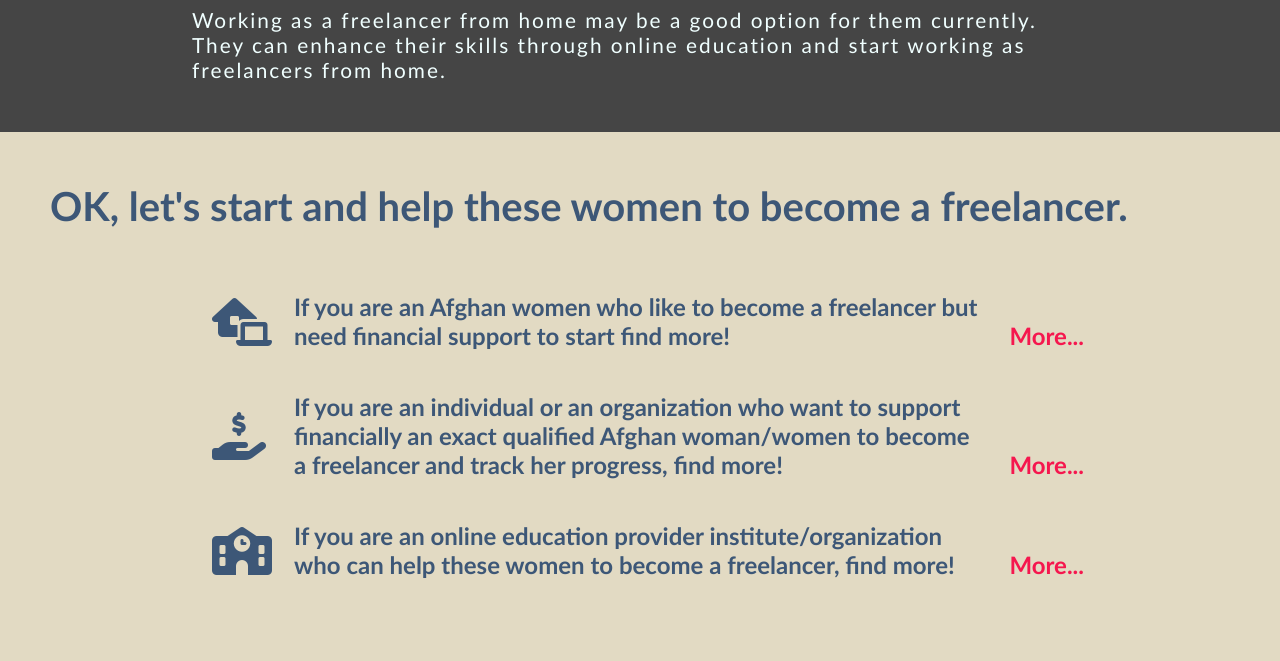
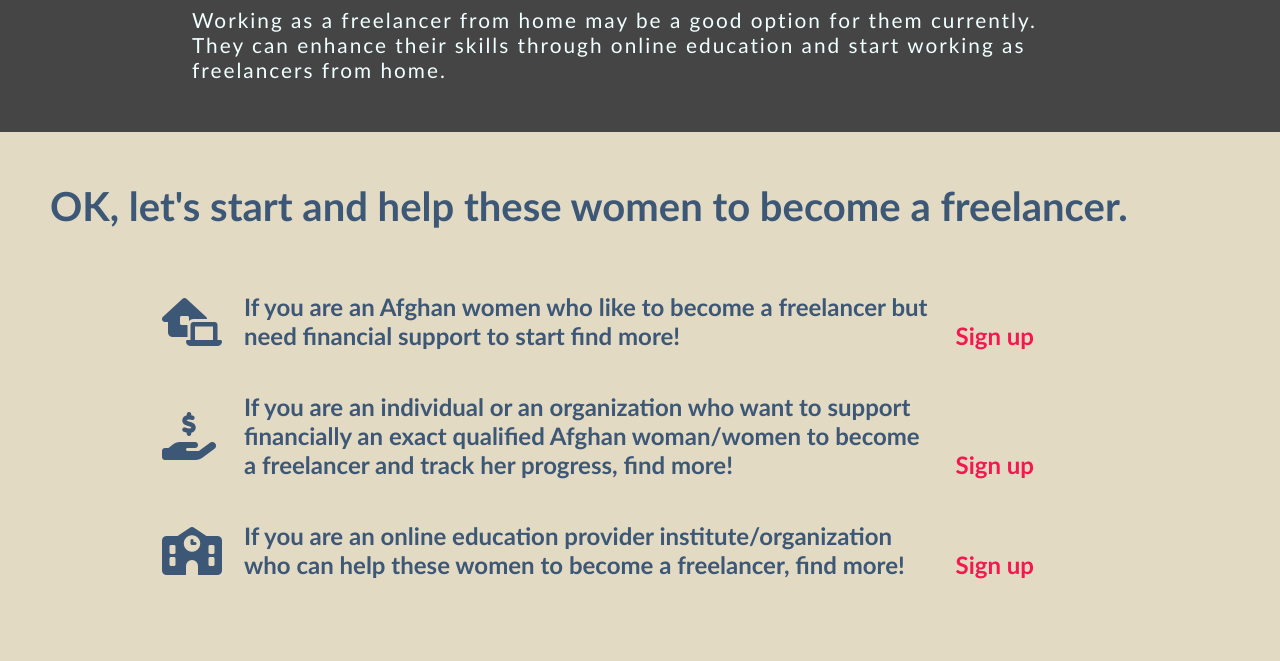
Before and after one commit to Code-Institute-Submissions/first-project-21, a plain HTML site: page index.html in a window 1280 px wide. Shown: the part 1934-2595 px from the top of the page. Drawn offline with Linux system fonts and the light colour scheme.

```diff
--- a/assets/css/style.css
+++ b/assets/css/style.css
@@ -317,7 +317,7 @@
 #starting table {
     width: 70%;
     color: #3d5777;
-    margin-left: 200px;
+    margin-left: 150px;
     font-size: 150%;
     font-weight: 700;
 
@@ -333,6 +333,7 @@
 #Starting-td {
     color: #F5174e;
     vertical-align: bottom;
+    white-space: nowrap;
 }
 
 /* media query for statistics from 1120 screen size */
--- a/index.html
+++ b/index.html
@@ -86,18 +86,18 @@
             <tr>
                 <td><i class="fa-solid fa-house-laptop fa-2xl"></i></td>
                 <td>If you are an Afghan women who like to become a freelancer but need financial support to start find more!</td>
-                <td id="Starting-td">More...</td>
+                <td id="Starting-td">Sign up</td>
             </tr>
             <tr>
                 <td><i class="fa-solid fa-hand-holding-dollar fa-2xl"></i></td>
                 <td>If you are an individual or an organization who want to support financially an exact qualified Afghan woman/women to become a freelancer and track her progress, find more!
                 </td>
-                <td id="Starting-td">More...</td>
+                <td id="Starting-td">Sign up</td>
             </tr>
             <tr>
                 <td><i class="fa-solid fa-school fa-2xl"></i></td>
                 <td>If you are an online education provider institute/organization who can help these women to become a freelancer, find more!</td>
-                <td id="Starting-td">More...</td>
+                <td id="Starting-td">Sign up</td>
             </tr>
         </table>
     </section>
```
